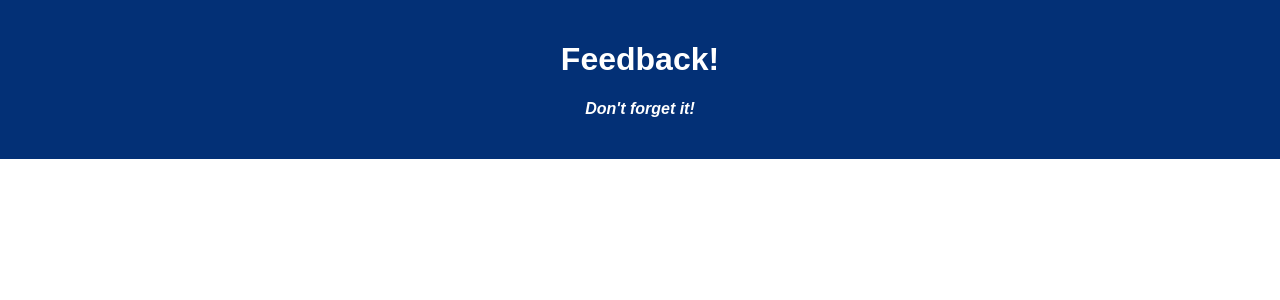
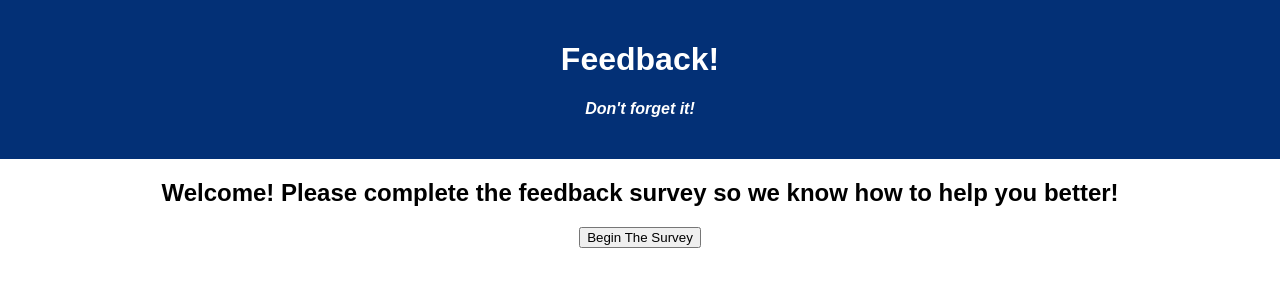
Before and after one commit to hesscm/Redux-Feedback-Loop, a React (Create React App) app: page / in a window 1280 px wide. Shown: the top 300 px of the page. Built offline with nearby package versions, Linux system fonts and the light colour scheme.

Commit message:
created a home page

```diff
--- a/src/components/App/App.jsx
+++ b/src/components/App/App.jsx
@@ -1,8 +1,12 @@
 import React from 'react';
 import axios from 'axios';
 import './App.css';
+import { HashRouter as Router, Route, Link } from 'react-router-dom';
+
+import HomePage from '../HomePage/HomePage';
 
 function App() {
+
 
   return (
     <div className='App'>
@@ -10,6 +14,28 @@ function App() {
         <h1 className='App-title'>Feedback!</h1>
         <h4>Don't forget it!</h4>
       </header>
+      <Router>
+        <Route exact path="/">
+          <HomePage />
+        </Route>
+
+        <Route path="/feeling">
+          <p>Hey.</p>
+        </Route>
+
+        <Route path="/understanding">
+        </Route>
+
+        <Route path="/supported">
+        </Route>
+
+        <Route path="/comments">
+        </Route>
+
+        <Route path="/review">
+        </Route>
+      </Router>
+
     </div>
   );
 }
--- /dev/null
+++ b/src/components/HomePage/HomePage.jsx
@@ -0,0 +1,22 @@
+import { useHistory } from 'react-router-dom';
+
+function HomePage() {
+    //attach a variable to useHistory method
+    const history = useHistory();
+
+    //tell the button what to do when clicked
+    const handleClickEvent = () => {
+        console.log('hello');
+        history.push('/feeling'); //move to the designated page
+    }
+
+    return (
+        <>
+            <h2>Welcome! Please complete the feedback survey so we know how to help you better!</h2>
+            <button onClick={handleClickEvent}>Begin The Survey</button>
+        </>
+
+    );
+}
+
+export default HomePage;
```
Also changed, not shown: src/components/FeelingPage/FeelingPage.jsx (added, +23 -0 lines), src/components/CommentsPage/CommentsPage.jsx (added), src/components/ReviewPage/ReviewPage.jsx (added), src/components/SupportedPage/SupportedPage.jsx (added), src/components/UnderstandingPage/UnderstandingPage.jsx (added), 1 other file (tests, documents, lock files or other folders).
